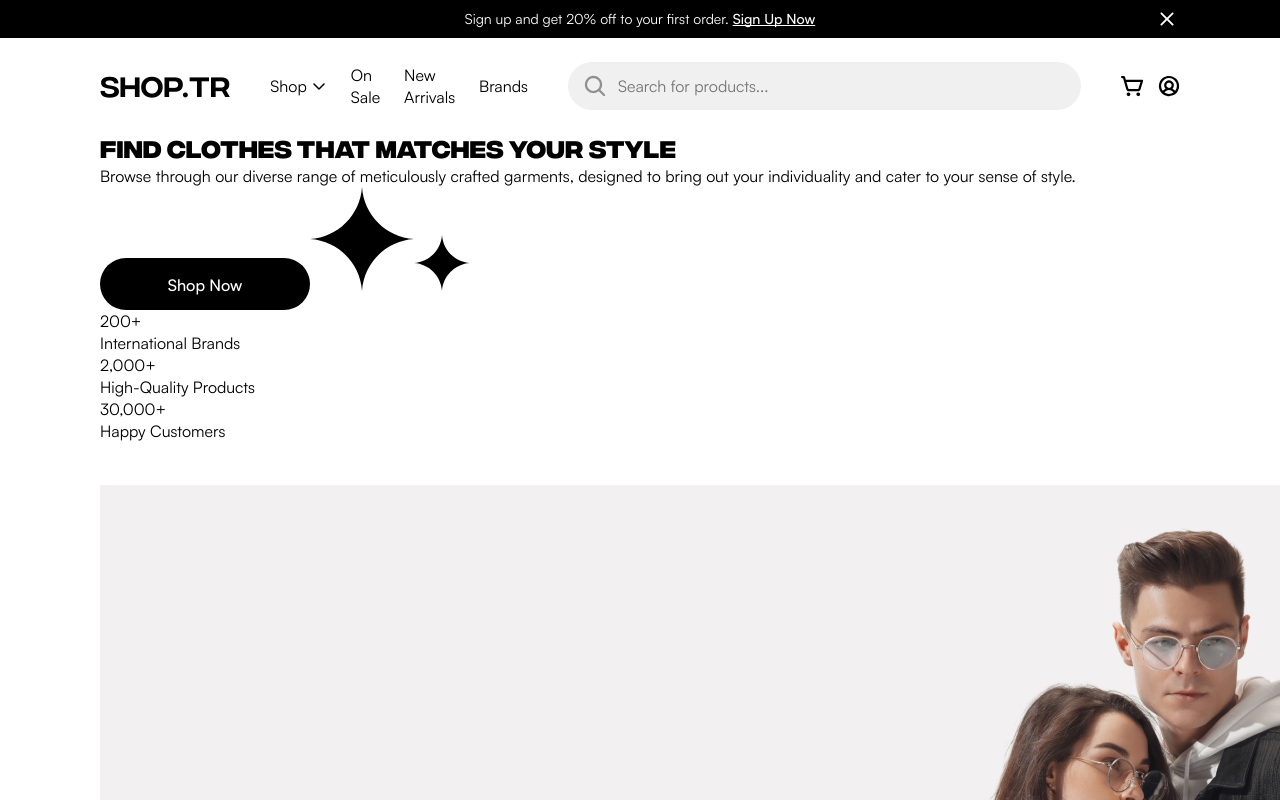
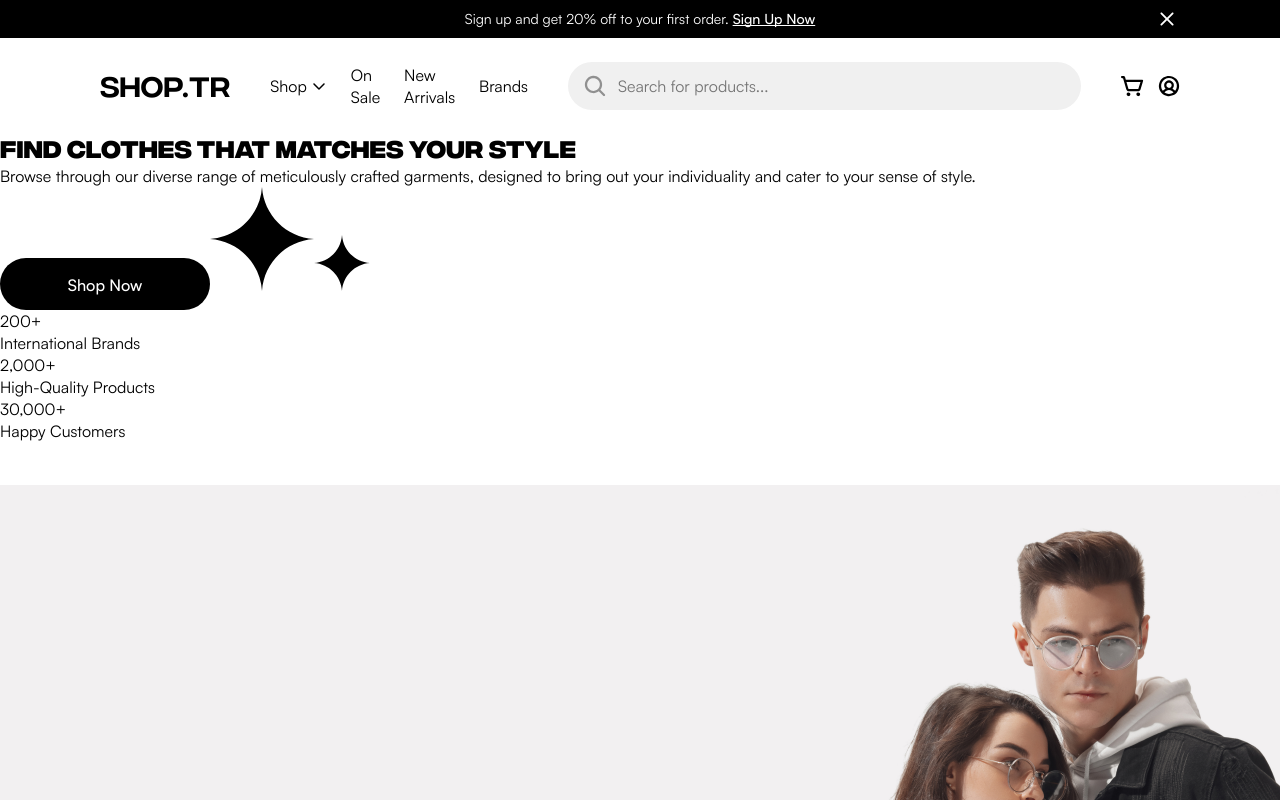
Before and after one commit to TretCreation/ecommerce-frontend-nextjs-15, a Next.js app: page / in a window 1280 px wide. Shown: the top 800 px of the page. Built offline with nearby package versions, Linux system fonts and the light colour scheme.

Commit message:
small refactoring

```diff
--- a/src/app/globals.css
+++ b/src/app/globals.css
@@ -43,6 +43,5 @@ button {
 
 .container {
   max-width: 1440px;
-  padding: 0 100px;
   margin: 0 auto;
 }
--- a/src/app/page.tsx
+++ b/src/app/page.tsx
@@ -2,8 +2,8 @@ import HeroSection from "@/components/home/hero-section/HeroSection"
 
 export default function HomePage() {
   return (
-    <div>
+    <>
       <HeroSection />
-    </div>
+    </>
   )
 }
--- a/src/components/layout/header/Header.tsx
+++ b/src/components/layout/header/Header.tsx
@@ -4,7 +4,7 @@ import Link from "next/link"
 import DownArrow from "@/public/icons/down-arrow.svg"
 import Cart from "@/public/icons/cart.svg"
 import Account from "@/public/icons/account.svg"
-import SearchBox from "@/components/ui/searchbox/SearchBox"
+import SearchBox from "@/components/common/searchbox/SearchBox"
 
 const Header = () => {
   return (
```
Also changed, not shown: src/components/common/searchbox/SearchBox.module.scss (renamed from src/components/ui/searchbox/SearchBox.module.scss), src/components/common/searchbox/SearchBox.tsx (renamed from src/components/ui/searchbox/SearchBox.tsx).
